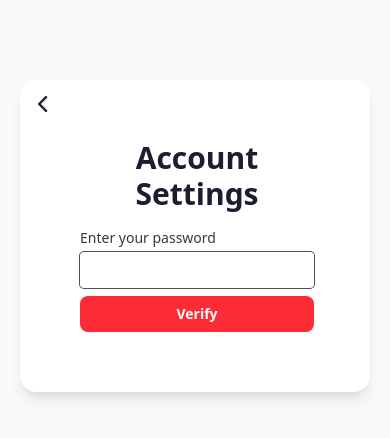
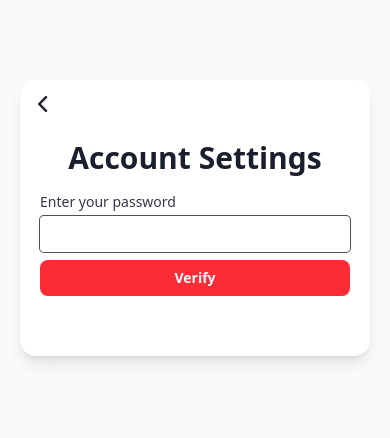
Before and after one commit to Oded2/Ninja-Notes, a Next.js app: page /account in a window 390 px wide. Shown: the top 438 px of the page. Built offline with nearby package versions, Linux system fonts and the light colour scheme; no server answers; sample sign-in values are in the browser's storage.

Commit message:
Improved responsiveness on account settings

```diff
--- a/src/components/AccountClient.tsx
+++ b/src/components/AccountClient.tsx
@@ -11,8 +11,8 @@ export default function AccountClient() {
   const [verified, setVerified] = useState(false);
 
   return (
-    <div className="relative mx-auto flex w-full max-w-5xl gap-10 rounded-2xl bg-white p-10 shadow-lg md:mt-20">
-      <div className="hidden py-5 sm:inline-block">
+    <div className="relative mx-auto flex w-full max-w-5xl gap-10 rounded-2xl bg-white py-10 shadow-lg lg:my-auto lg:px-10">
+      <div className="hidden py-5 lg:inline-block">
         <Image
           src="/logo.png"
           alt="Logo"
```
